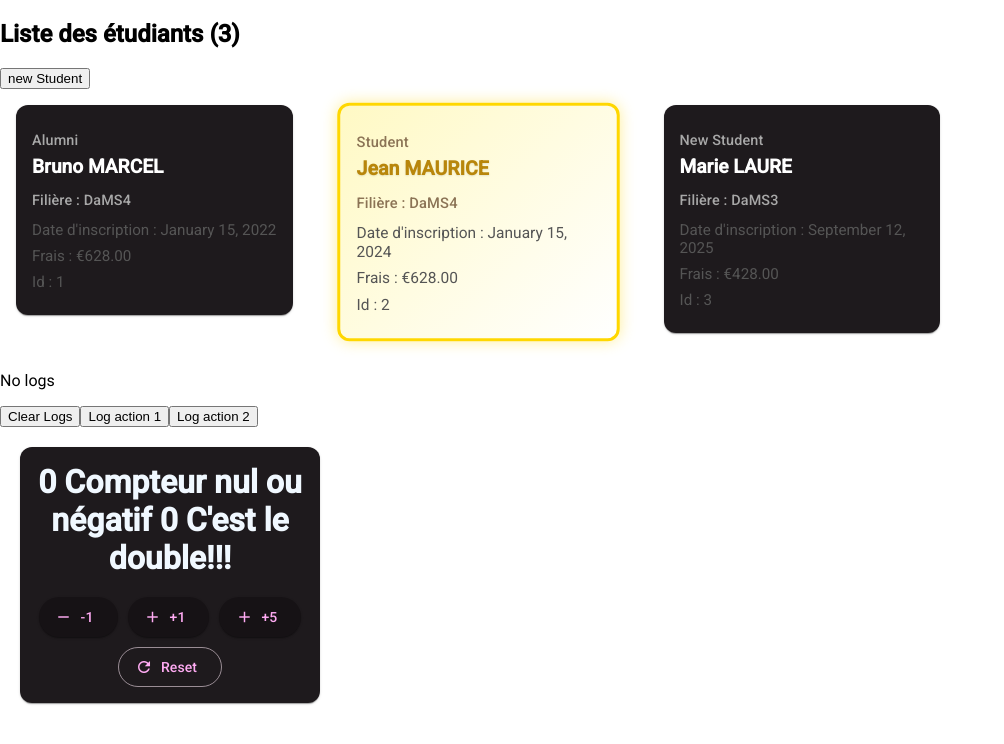
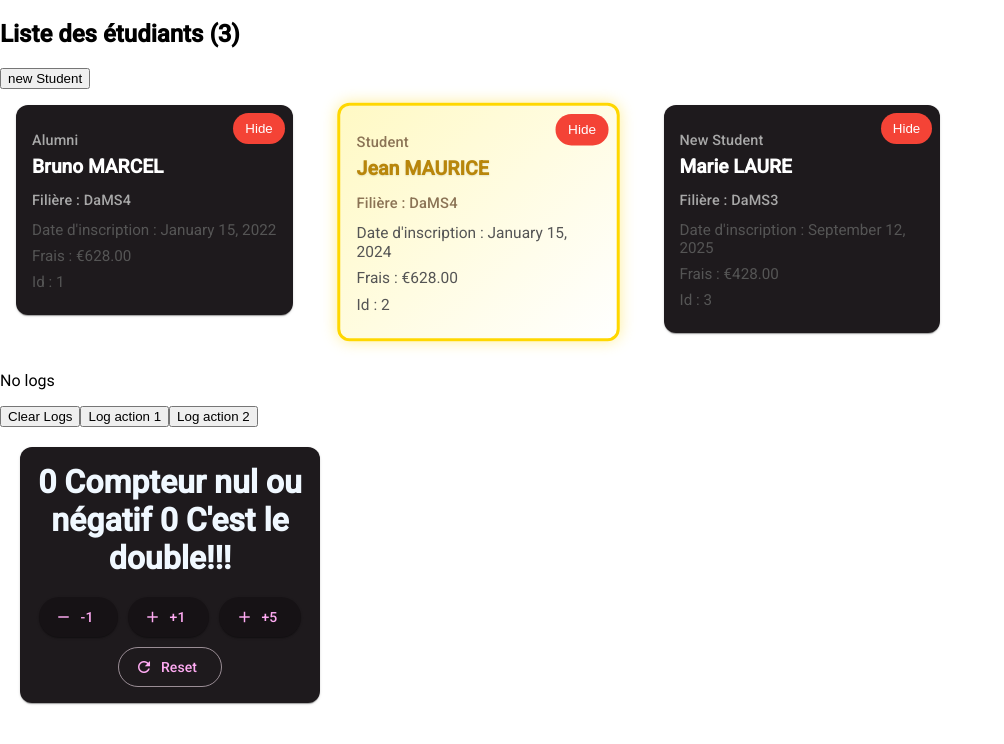
Before and after one commit to JarodCode/awi-app, an Angular app: page / in a window 1280 px wide. Shown: the top 744 px of the page, without its empty margins (0-1004 px from the left). Built offline with nearby package versions, Linux system fonts and the light colour scheme.

Commit message:
fix: delete button

```diff
--- a/src/app/student/student-card/student-card.component.html
+++ b/src/app/student/student-card/student-card.component.html
@@ -1,4 +1,5 @@
 <mat-card class ="student-card" [class.highlight]="this.student().registrationDate.getFullYear() == 2024">
+    <button class="hide-button" (click)="remove.emit(student().id)">Hide</button>
     <mat-card-header>
         <mat-card-subtitle>
             @switch(true) {
--- a/src/app/student/student-card/student-card.component.ts
+++ b/src/app/student/student-card/student-card.component.ts
@@ -11,6 +11,5 @@ import { Student } from '../student';
 })
 export class StudentCardComponent {
   student = input.required<Student>()
-
-  remove = output<number>()
+  remove = output<number | undefined>()
 }
--- a/src/app/student/student-list/student-list.component.html
+++ b/src/app/student/student-list/student-list.component.html
@@ -10,7 +10,7 @@
   @for (student of this.svc.students(); track student.id) {
     <app-student-card
       [student]="student"
-      (remove)="this.svc.remove($event)"
+      (remove)="onDelete($event)"
       (click)="changeSelection(student.id!)">
     </app-student-card>
   }
--- a/src/app/student/student-list/student-list.component.ts
+++ b/src/app/student/student-list/student-list.component.ts
@@ -33,8 +33,11 @@ export class StudentListComponent {
   }
 
   public changeSelection(id: number): void {
-    this.selectedCard.set(id);
-    this.showNewStudentForm.set(false); // Hide new student form when selecting a card
+    if (this.selectedCard() == id){
+      this.selectedCard.set(null);
+    } else {
+      this.selectedCard.set(id);
+    }
   }
 
   promote(id: number | undefined): void {
@@ -44,7 +47,6 @@ export class StudentListComponent {
   }
 
   onDelete(id: number | undefined): void {
-    if (id === undefined) return;
     this.svc.remove(id);
   }
 
--- a/src/app/student/student.service.ts
+++ b/src/app/student/student.service.ts
@@ -55,8 +55,12 @@ export class StudentService {
     }
   }
 
-  remove(id: number): void {
-    this._students.update(list => list.filter(s => s.id !==id))
+  remove(id: number | undefined): void {
+    if (id == undefined) {
+      throw new Error('Cannot remove student: ID is undefined');
+    } else {
+      this._students.update(list => list.filter(s => s.id !==id))
+    }
   }
 
   update(partial: Partial<Student> & { id: number }): void {
```
